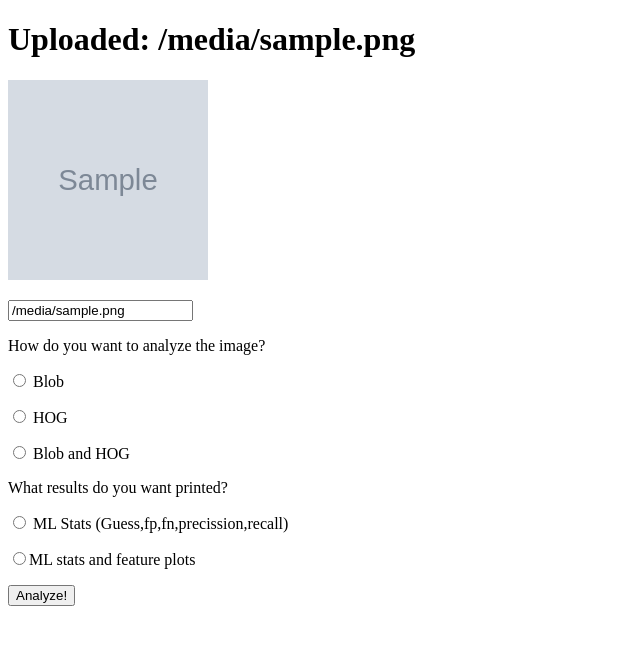
After one commit to kaylanb/SkinApp, a Flask app: template templates/display_BlobResults.html in a window 1280 px wide. The commit adds this page. Shown: the top 645 px of the page, without its empty margins (0-640 px from the left). Run offline with Flask 2, Linux system fonts and the light colour scheme; the template is opened without the code that fills it: most values are stand-ins (such as "Sample title", 1, 10 or a date in 2020); grey boxes marked "Sample" are stand-in pictures.

```diff
--- /dev/null
+++ b/templates/display_BlobResults.html
@@ -0,0 +1,19 @@
+<!DOCTYPE html>
+<html lang="en">
+  <body>
+    <h1>Uploaded: {{filename}}</h1>
+    <img src={{url_for('get_image_url',filename=filename)}} width="200" height="200">
+
+    <form id="upload_analyze_CalcStuff" action="/upload/analyze_CalcStuff" method="post">
+        <p><input name="filename" value={{filename}}>
+        <p>How do you want to analyze the image?</p>
+            <p><input type="radio" name="HowAnalyze" value="Blob"> Blob</p>
+            <p><input type="radio" name="HowAnalyze" value="HOG"> HOG</p>
+            <p><input type="radio" name="HowAnalyze" value="Blob and HOG"> Blob and HOG</p>
+        <p>What results do you want printed?</p>
+            <p><input type="radio" name="PrintWhat" value="basic"> ML Stats (Guess,fp,fn,precission,recall)</p>
+            <p><input type="radio" name="PrintWhat" value="detailed">ML stats and feature plots</p>
+        <input type="submit" value="Analyze!">
+    </form>
+  </body>
+</html>
--- a/templates/upload.html
+++ b/templates/upload.html
@@ -34,10 +34,6 @@
                 <p><input type="radio" name="PrintWhat" value="detailed">ML stats and feature plots</p>
             <input type="submit" value="Analyze!">
         </form>
-
-
-
-
     {% endif %}
   </body>
 </html>
--- a/views.py
+++ b/views.py
@@ -12,6 +12,9 @@ from pandas import read_csv, DataFrame
 import os
 from flask import request, url_for, send_from_directory
 from werkzeug import secure_filename
+
+#for ML results on images
+import matplotlib.image as mpimg
 
 
 app = Flask(__name__)
@@ -192,9 +195,14 @@ def upload_analyze_CalcStuff():
 @app.route('/upload/analyze/ML')
 @app.route('/upload/analyze/ML/<filename>')
 def ML_on_upload(filename):
-    image=os.path.join(app.config['UPLOAD_FOLDER'], filename)
-    print "path to image: %s" % image
-    return "in ML_on_upload"
+    #redirect to html first, print loading, then call functions then call html again but with results
+    file=os.path.join(app.config['UPLOAD_FOLDER'], filename)
+    image= mpimg.imread(file)
+    import Blob_Features as BF
+    blob_results= BF.BlobMethod_on_Image(image,file)
+    print "blob_results.HasPeople, blob_results.frac_correct, blob_results.precision, blob_results.recall, blob_results.tp_norm, blob_results.fp_norm %s %f %f %f %f %f" % \
+    (blob_results.HasPeople, blob_results.frac_correct, blob_results.precision, blob_results.recall, blob_results.tp_norm, blob_results.fp_norm)
+    return "printed results to terminal"
 
 
 
```
Also changed, not shown: Blob_Features.py (+28 -24 lines), 2 other files.
